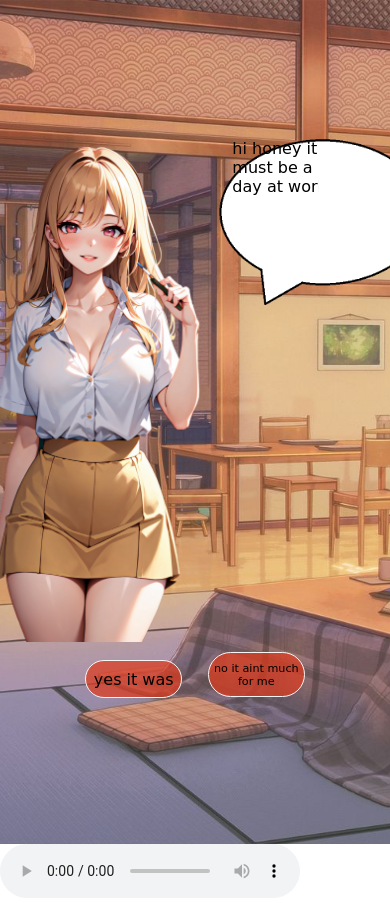
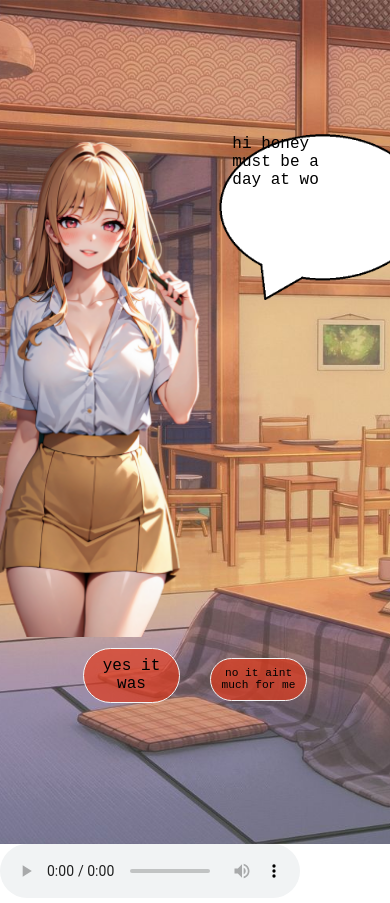
Before and after one commit to ADOX16/chrissmass, a plain HTML site: page ye.html in a window 390 px wide. Drawn offline with Linux system fonts and the light colour scheme.

Commit message:
Update ye.css

```diff
--- a/ye.css
+++ b/ye.css
@@ -1,5 +1,5 @@
 *{
-    font-family: cursive, Courier, monospace;
+    font-family: monospace , Courier, monospace;
     overflow: hidden;
     text-decoration: none;
 }
@@ -88,9 +88,9 @@ body{
         width: 25dvw;
     }
     #text{
-        transform: translate(9dvw, -19dvh);
+        transform: translate(9dvw, -17dvh);
         height: 12dvh;
-        width: 22dvw;
+        width: 25dvw;
     }
 }
 @media (max-width: 800px) {
```
